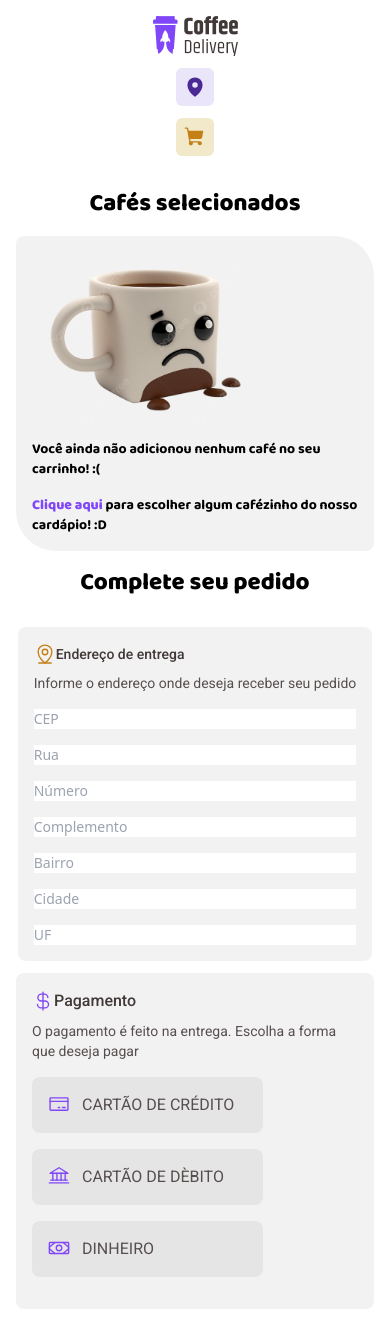
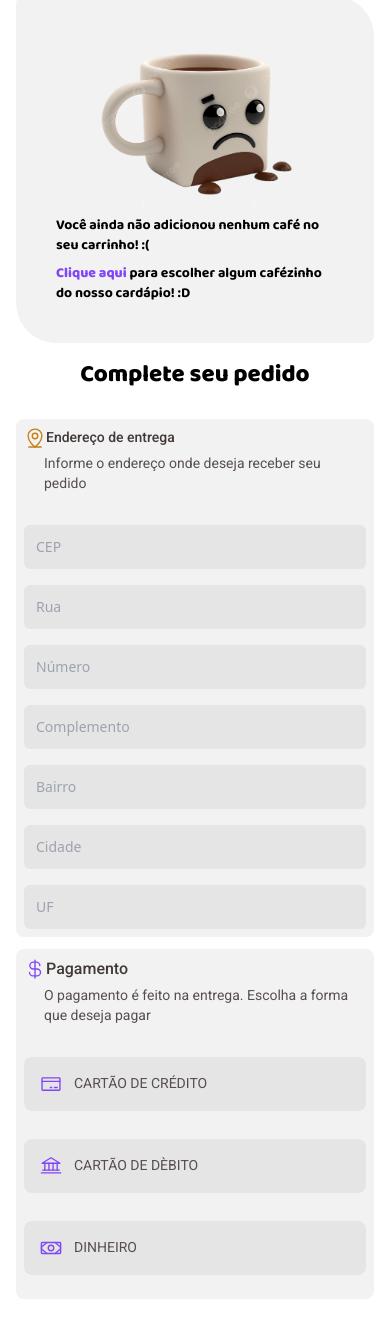
Before and after one commit to Murillou/coffee-delivery, a React (Vite) app: page /cart in a window 390 px wide. Built offline with nearby package versions, Linux system fonts and the light colour scheme; no server answers.

Commit message:
[refactor] adicionando responsividade no component Cart

```diff
--- a/package.json
+++ b/package.json
@@ -13,7 +13,8 @@
     "phosphor-react": "^1.4.1",
     "react": "^18.2.0",
     "react-dom": "^18.2.0",
-    "react-router-dom": "^6.23.1"
+    "react-router-dom": "^6.23.1",
+    "tailwind-merge": "^2.3.0"
   },
   "devDependencies": {
     "@types/react": "^18.2.66",
--- a/src/components/Payment/ButtonPayment.tsx
+++ b/src/components/Payment/ButtonPayment.tsx
@@ -7,7 +7,7 @@ interface ButtonPaymentProps {
 
 export function ButtonPayment({ icon, value }: ButtonPaymentProps) {
   return (
-    <button className="flex gap-3 font-roboto text-base-text bg-base-button rounded-lg p-4 w-[230.67px] mb-4">
+    <button className="flex gap-3 font-roboto text-base-text bg-base-button rounded-lg p-4 lg:w-[230.67px] mb-4 w-full">
       <span className="text-purple-normal">{icon}</span>
       {value}
     </button>
--- /dev/null
+++ b/src/components/Payment/InputPayment.tsx
@@ -0,0 +1,18 @@
+import { twMerge } from 'tailwind-merge';
+
+interface InputPaymentProps {
+  placeholder: string;
+  className?: string;
+}
+
+export function InputPayment({ placeholder, className }: InputPaymentProps) {
+  return (
+    <>
+      <input
+        className={twMerge('bg-base-button rounded-md p-3 w-full', className)}
+        type="text"
+        placeholder={placeholder}
+      />
+    </>
+  );
+}
--- a/src/components/Payment/Payment.tsx
+++ b/src/components/Payment/Payment.tsx
@@ -8,60 +8,61 @@ import {
 import { NavLink } from 'react-router-dom';
 import { ButtonPayment } from './ButtonPayment';
 import cafeTriste from '../../assets/cafe-tristonho.png';
+import { InputPayment } from './InputPayment';
 
 export function Payment() {
   return (
-    <main className="flex flex-col-reverse items-center justify-center max-w-7xl mx-auto p-4 gap-4 lg:flex-row">
-      <section className="flex flex-col items-center justify-center gap-3">
+    <main className="flex flex-col-reverse items-center justify-center max-w-7xl mx-auto p-4 gap-4 xl:flex-row">
+      <section className="flex flex-col items-center xl:items-start xl:justify-center gap-3 ">
         <h1 className="font-baloo2 font-extrabold text-2xl mb-4">
           Complete seu pedido
         </h1>
 
         <form
-          className="flex flex-col bg-base-card p-4 rounded-lg gap-4 text-sm"
+          className="flex flex-col bg-base-card rounded-lg gap-8 text-sm p-2 sm:p-10 w-full"
           action="#"
         >
-          <div>
-            <h1 className="flex flex-row items-center text-base-subtitle font-roboto font-medium">
+          <div className="space-y-1">
+            <h1 className="flex flex-row text-base-subtitle font-roboto font-medium">
               <MapPinLine className="text-yellow-dark" size={22} /> Endereço de
               entrega
             </h1>
 
-            <p className="font-roboto text-base-text text-sm mt-2">
+            <p className="font-roboto text-base-text text-sm pl-5">
               Informe o endereço onde deseja receber seu pedido
             </p>
           </div>
 
           <div className="flex flex-col gap-4">
-            <input type="text" placeholder="CEP" required />
-            <input type="text" placeholder="Rua" required />
+            <InputPayment placeholder="CEP" className="lg:w-[200px]" />
+            <InputPayment placeholder="Rua" />
 
-            <div className="flex flex-col gap-4">
-              <input type="text" placeholder="Número" required />
-              <input type="text" placeholder="Complemento" />
+            <div className="flex flex-col gap-4 md:flex-row">
+              <InputPayment placeholder="Número" className="lg:w-[200px]" />
+              <InputPayment placeholder="Complemento" />
             </div>
 
-            <div className="flex flex-col gap-4">
-              <input type="text" placeholder="Bairro" />
-              <input type="text" placeholder="Cidade" />
-              <input type="text" placeholder="UF" />
+            <div className="flex flex-col gap-4 md:flex-row">
+              <InputPayment placeholder="Bairro" className="lg:w-[200px]" />
+              <InputPayment placeholder="Cidade" />
+              <InputPayment placeholder="UF" className="lg:w-[60px]" />
             </div>
           </div>
         </form>
 
-        <div className="flex flex-col p-4 bg-base-card rounded-lg">
-          <div>
-            <h1 className="flex flex-row items-center text-base-subtitle font-roboto font-medium mb-2">
+        <div className="flex flex-col justify-center gap-8 p-2 sm:p-10 max-h-[372px]  bg-base-card rounded-lg w-full">
+          <div className="space-y-1">
+            <h1 className="flex flex-row items-center text-base-subtitle font-roboto font-medium ">
               <CurrencyDollar className="text-purple-normal" size={22} />
               Pagamento
             </h1>
 
-            <p className="font-roboto text-base-text text-sm mb-4">
+            <p className="font-roboto text-base-text text-sm  pl-5">
               O pagamento é feito na entrega. Escolha a forma que deseja pagar
             </p>
           </div>
 
-          <div>
+          <div className="flex flex-col gap-3 lg:flex-row items-center text-sm sm:text-base">
             <ButtonPayment
               icon={<CreditCard size={22} />}
               value="CARTÃO DE CRÉDITO"
@@ -72,12 +73,12 @@ export function Payment() {
         </div>
       </section>
 
-      <section className="flex flex-col items-center">
+      <section className="flex flex-col items-center xl:items-stretch -mt-60">
         <h1 className="font-baloo2 font-extrabold text-2xl mb-4">
           Cafés selecionados
         </h1>
 
-        <div className="flex flex-col gap-4 bg-base-card p-4 rounded-tl-lg rounded-br-lg rounded-tr-[40px] rounded-bl-[40px] font-baloo2 font-bold text-sm">
+        <div className="flex flex-col items-center gap-2 bg-base-card p-10 rounded-tl-lg rounded-br-lg rounded-tr-[40px] rounded-bl-[40px] font-baloo2 font-bold text-sm md:text-lg ">
           <img className="w-56" src={cafeTriste} alt="" />
           <h1 className="font-baloo2">
             Você ainda não adicionou nenhum café no seu carrinho! :(
```
Also changed, not shown: 1 other file (tests, documents, lock files or other folders).
